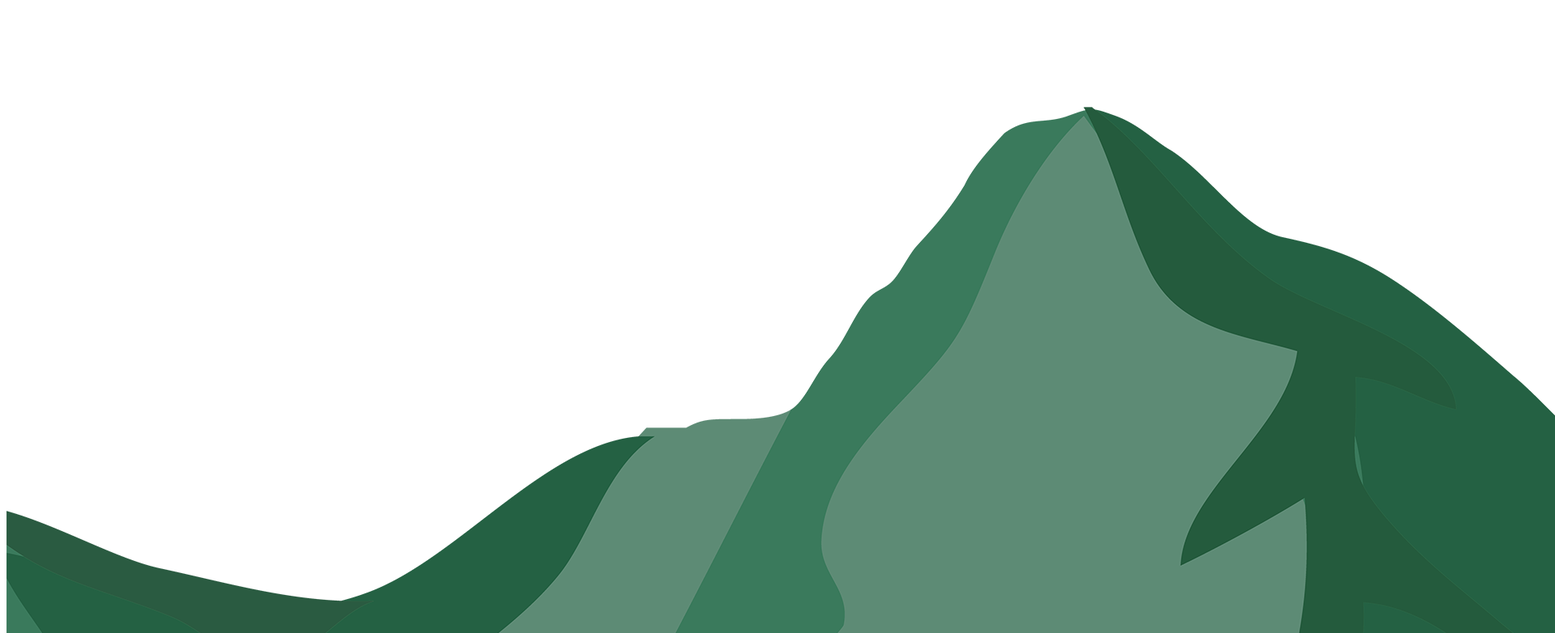
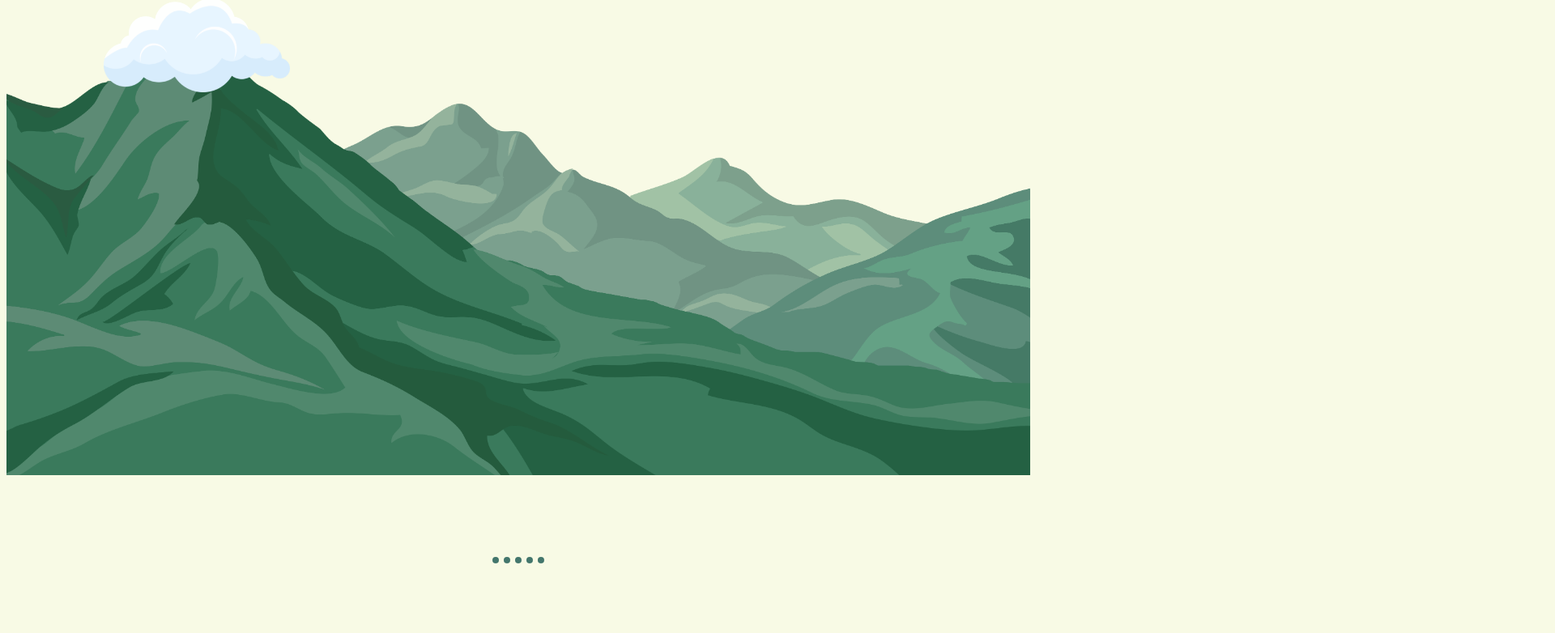
Before and after one commit to PingHe87/PersonalhomePage, a plain HTML site: page index.html in a window 1280 px wide. Shown: the part 322-1104 px from the top of the page at 81% size, 1920 px wide, since content can reach past the window. Drawn offline with Linux system fonts and the light colour scheme; the site is published under a folder, as on GitHub Pages, so addresses that start at the root find nothing; a web font is replaced by a local one.

Commit message:
route error

```diff
--- a/index.html
+++ b/index.html
@@ -4,8 +4,8 @@
 <head>
     <meta charset="UTF-8">
     <title>Ping's Personal Site</title>
-    <link rel="stylesheet" href="/homepage/CSS/style.css">
-    <link rel="icon" href="./image/faviconP.ico">
+    <link rel="stylesheet" href="homepage/CSS/style.css">
+    <link rel="icon" href="homepage/image/faviconP.ico">
     <link rel="preconnect" href="https://fonts.googleapis.com">
     <link rel="preconnect" href="https://fonts.gstatic.com" crossorigin>
     <link href="https://fonts.googleapis.com/css2?family=Alkatra&family=Anton&family=Rubik+Doodle+Shadow&display=swap"
```
